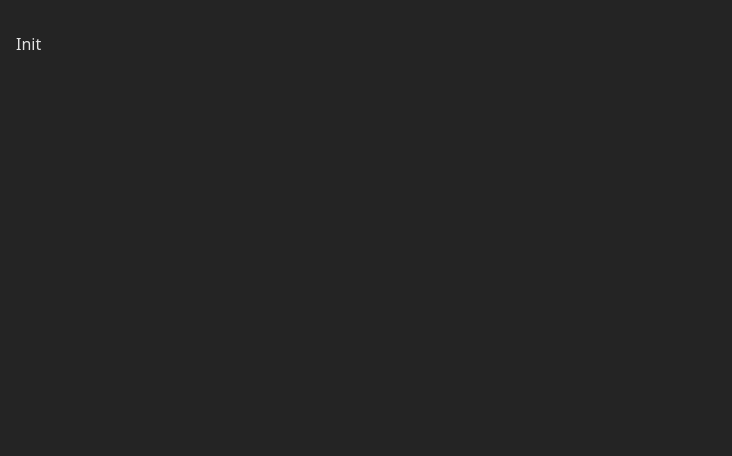
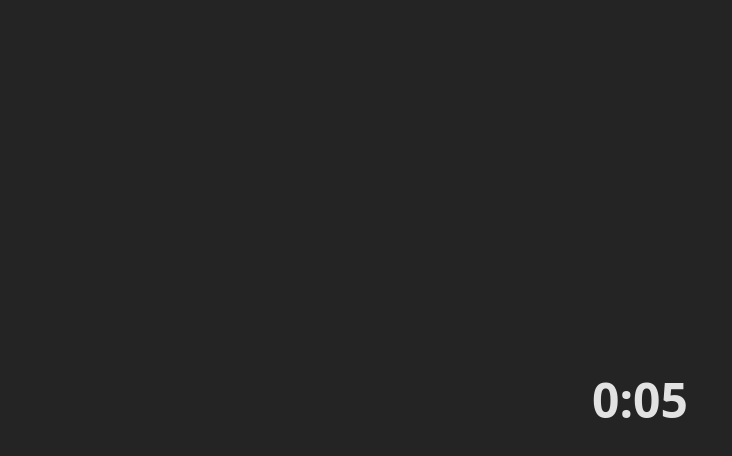
Before and after one commit to literandltx/timer-frontend-react, a React (Vite) app: page / in a window 1280 px wide. Shown: the top 456 px of the page, without its empty margins (0-732 px from the left). Built offline with nearby package versions, Linux system fonts and the light colour scheme.

Commit message:
add basic logic

```diff
--- a/package.json
+++ b/package.json
@@ -10,8 +10,10 @@
     "preview": "vite preview"
   },
   "dependencies": {
+    "@heroui/modal": "^2.2.26",
     "react": "^19.2.0",
-    "react-dom": "^19.2.0"
+    "react-dom": "^19.2.0",
+    "react-router": "^7.11.0"
   },
   "devDependencies": {
     "@eslint/js": "^9.39.1",
--- a/src/App.css
+++ /dev/null
@@ -1,5 +0,0 @@
-#root {
-  max-width: 1280px;
-  margin: 0 auto;
-  padding: 1rem;
-}
--- a/src/App.tsx
+++ /dev/null
@@ -1,11 +0,0 @@
-import './App.css'
-
-function App() {
-    return (
-        <>
-            <p>Init</p>
-        </>
-    )
-}
-
-export default App
--- /dev/null
+++ b/src/Home.css
@@ -0,0 +1,5 @@
+#root {
+    max-width: 1280px;
+    margin: 0 auto;
+    padding: 1rem;
+}
--- /dev/null
+++ b/src/Home.tsx
@@ -0,0 +1,31 @@
+import './Home.css'
+import CountdownTimer, {type TimerData} from "./components/Timer.tsx";
+import {useState} from "react";
+
+const initialSeconds: number = 5
+
+function Home() {
+    const [timestamp] = useState<number>(() => Date.now());
+
+    const handleTimerFinish = (data: TimerData) => {
+        console.log(`Time is up for ${data.label}!`);
+    };
+
+    const handleTimerReset = (data: TimerData) => {
+        console.log(`User reset the timer: ${data.label}`);
+    };
+
+    return (
+        <div>
+            <CountdownTimer
+                timeAmount={initialSeconds}
+                label="Sprint 1"
+                timestamp={timestamp}
+                onFinish={handleTimerFinish}
+                onReset={handleTimerReset}
+            />
+        </div>
+    );
+}
+
+export default Home
--- /dev/null
+++ b/src/components/CountdownTimer.module.css
@@ -0,0 +1,21 @@
+.container {
+    cursor: pointer;
+    user-select: none;
+    text-align: center;
+    transition: transform 0.1s ease;
+
+    position: absolute;
+    top: 50%;
+    left: 50%;
+    transform: translate(-50%, -50%);
+}
+
+.container:active {
+    transform: translate(-50%, -50%) scale(0.99);
+}
+
+.timerText {
+    font-family: system-ui, sans-serif;
+    font-size: 3rem;
+    margin: 0;
+}
--- /dev/null
+++ b/src/components/Timer.tsx
@@ -0,0 +1,73 @@
+import {useState, useEffect} from 'react';
+import styles from './CountdownTimer.module.css';
+
+export type TimerData = {
+    label: string;
+    timeAmount: number;
+    timestamp: number;
+};
+
+type CountdownTimerProps = {
+    timeAmount: number;
+    label: string;
+    timestamp: number;
+
+    onFinish: (data: TimerData) => void;
+    onReset: (data: TimerData) => void;
+};
+
+function CountdownTimer({timeAmount, label, timestamp, onFinish, onReset}: CountdownTimerProps) {
+    const [timeLeft, setTimeLeft] = useState<number>(timeAmount);
+    const [isRunning, setIsRunning] = useState<boolean>(false);
+
+    useEffect(() => {
+        if (!isRunning) {
+            return;
+        }
+
+        const intervalId = setInterval(() => {
+            if (timeLeft > 1) {
+                setTimeLeft((prev) => prev - 1);
+            } else {
+                onFinish({label, timeAmount, timestamp});
+                clearInterval(intervalId);
+                setIsRunning(false);
+                setTimeLeft(timeAmount);
+            }
+        }, 1000);
+
+        return () => clearInterval(intervalId);
+    }, [isRunning, timeLeft, label, timeAmount, timestamp, onFinish]);
+
+    const formatTime = (seconds: number) => {
+        const minutes: number = Math.floor(seconds / 60);
+        const remainingSeconds: number = seconds % 60;
+
+        return `${minutes}:${remainingSeconds.toString().padStart(2, '0')}`;
+    };
+
+    const handleClick = () => {
+        if (timeLeft > 0) {
+            setIsRunning((prev) => !prev);
+        }
+    };
+
+    const handleDoubleClick = () => {
+        setIsRunning(false);
+        setTimeLeft(timeAmount);
+
+        onReset({label, timeAmount, timestamp});
+    };
+
+    return (
+        <div
+            className={styles.container}
+            onClick={handleClick}
+            onDoubleClick={handleDoubleClick}
+        >
+            <h1 className={styles.timerText}>{formatTime(timeLeft)}</h1>
+        </div>
+    );
+}
+
+export default CountdownTimer;
--- a/src/index.css
+++ b/src/index.css
@@ -30,9 +30,11 @@ button {
     cursor: pointer;
     transition: border-color 0.25s;
 }
+
 button:hover {
     border-color: #646cff;
 }
+
 button:focus,
 button:focus-visible {
     outline: 4px auto -webkit-focus-ring-color;
--- a/src/main.tsx
+++ b/src/main.tsx
@@ -1,10 +1,12 @@
-import {StrictMode} from 'react'
 import {createRoot} from 'react-dom/client'
 import './index.css'
-import App from './App.tsx'
+import Home from './Home.tsx'
+import {BrowserRouter, Route, Routes} from "react-router";
 
 createRoot(document.getElementById('root')!).render(
-    <StrictMode>
-        <App/>
-    </StrictMode>,
+    <BrowserRouter>
+        <Routes>
+            <Route path="/" element={<Home/>}/>
+        </Routes>
+    </BrowserRouter>,
 )
```
Also changed, not shown: 1 other file (tests, documents, lock files or other folders). Lines whose indentation alone changed are shown as unchanged.
